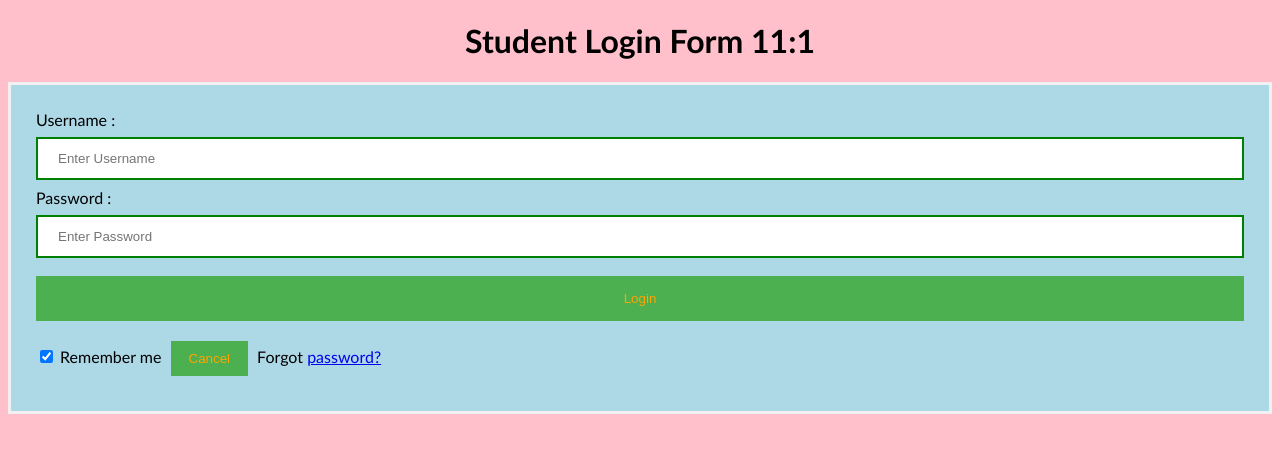
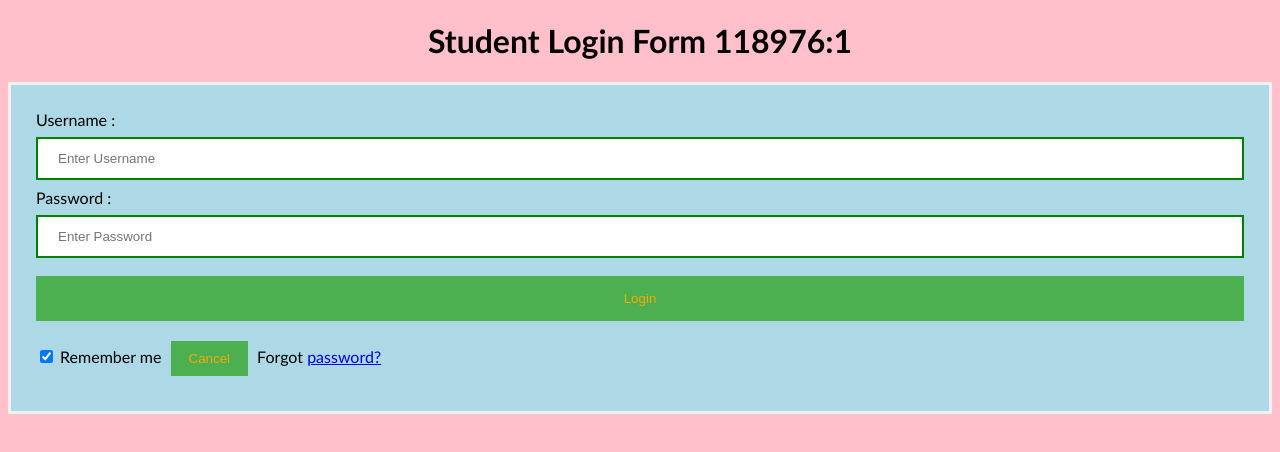
Before and after one commit to soumyapcm/gitProject1, a plain HTML site: page index.html in a window 1280 px wide. Drawn offline with Linux system fonts and the light colour scheme.

Commit message:
Added extra info

```diff
--- a/index.html
+++ b/index.html
@@ -45,7 +45,7 @@ button {
 </style>
 </head>
 <body>
-    <center> <h1> Student Login Form 11:1 </h1> </center>
+    <center> <h1> Student Login Form 118976:1 </h1> </center>
     <form>
         <div class="container">
             <label>Username : </label>
```
